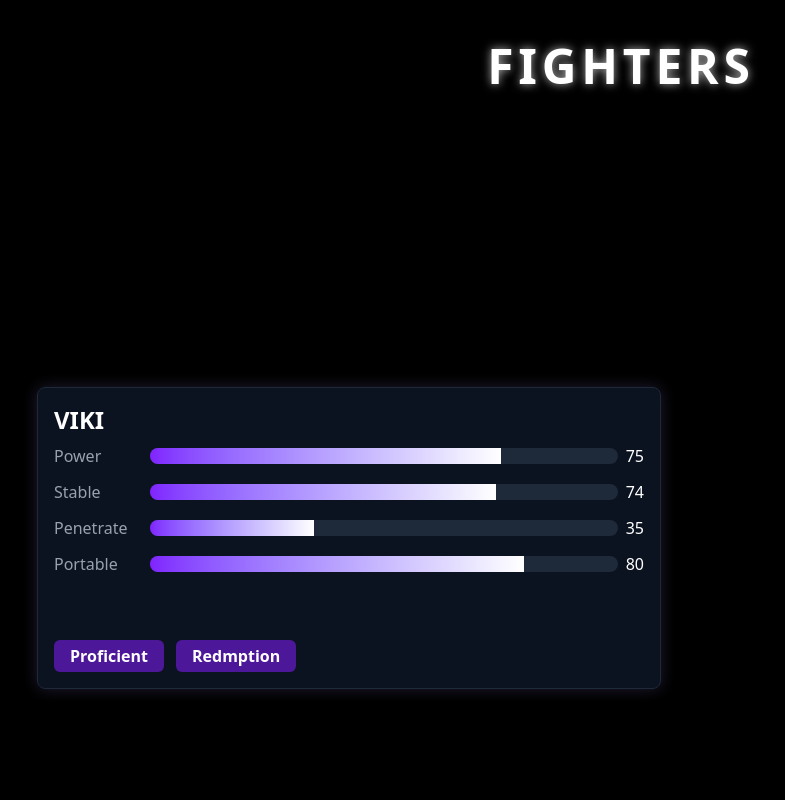
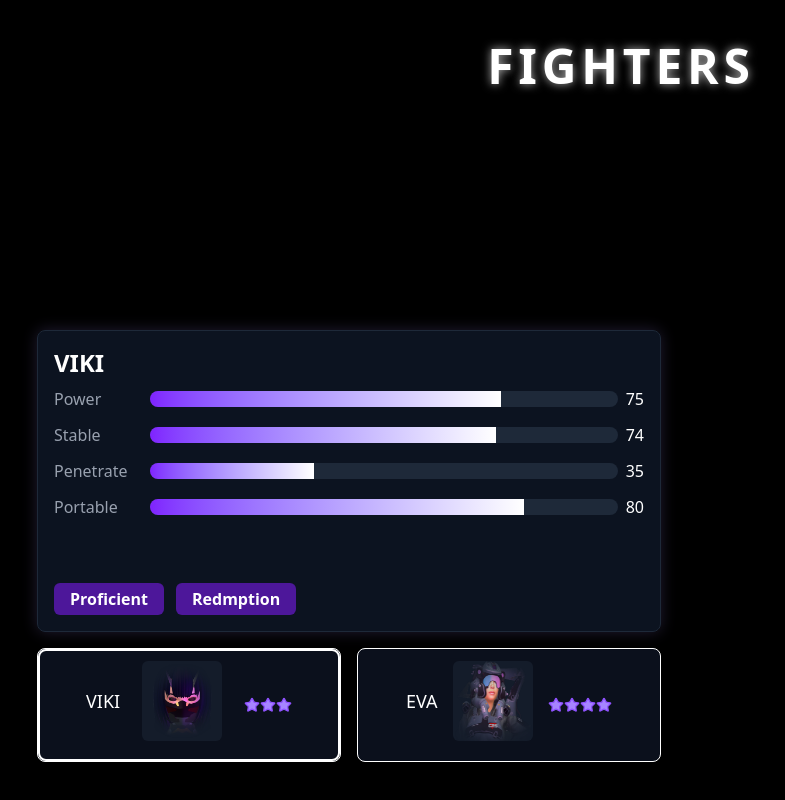
Before and after one commit to DouglaNyabasa/gaming-website, a React (Vite) app: page / in a window 1280 px wide. Shown: the part 1005-1805 px from the top of the page, without its empty margins (19-804 px from the left). Built offline with nearby package versions, Linux system fonts and the light colour scheme.

Commit message:
implementing 3d character images

```diff
--- a/package.json
+++ b/package.json
@@ -12,6 +12,7 @@
   "dependencies": {
     "@tailwindcss/vite": "^4.1.16",
     "boxicons": "^2.1.4",
+    "lucide-react": "^0.552.0",
     "react": "^19.1.1",
     "react-dom": "^19.1.1",
     "tailwindcss": "^4.1.16"
--- a/src/Componets/Characters/Characters.jsx
+++ b/src/Componets/Characters/Characters.jsx
@@ -1,5 +1,6 @@
 import React, { useState } from "react";
 import { Avatar } from "../../constants";
+import { Star } from "lucide-react";
 
 const Characters = () => {
   // tract the selected avatar
@@ -103,7 +104,75 @@ const Characters = () => {
 
           {/* avatar selection card */}
 
-          <div className=""></div>
+          <div className="grid grid-cols-2 gap-4">
+            {/* VIKI card */}
+            <div
+              className="relative bg-gray-900/70 flex backdrop-blur-sm rounded-lg border lg:flex-row flex-col p-3  justify-between px-12 items-center transition-all duration-300 cursor-pointer"
+              onClick={() => setSelectedAvatar("VIKI")}
+            >
+              <div className="text-lg mb-2">VIKI</div>
+
+              {/* Avatar visual placeholder */}
+
+              <div className="">
+                <img
+                  src="/images/VIKI.png"
+                  alt="VIKI-IMG"
+                  className="w-20 h-20 bg-gray-800/50 rounded-md flex items-center justify-center mb-2 "
+                />
+              </div>
+              {/* star ratings */}
+
+              <div className="flex ">
+                {[...Array(3)].map((_, i) => (
+                  <Star
+                    key={i}
+                    className="w-4 h-4 fill-violet-400 text-violet-500"
+                  />
+                ))}
+              </div>
+
+              {/* visual highlight for selected avatar  */}
+
+              {selectedAvatar === "VIKI" && (
+                <div className="absolute inset-0 border-2 rounded-lg pointer-events-none"></div>
+              )}
+            </div>
+
+            {/* Eva card */}
+            <div
+              className="relative bg-gray-900/70 flex backdrop-blur-sm rounded-lg border lg:flex-row flex-col p-3  justify-between px-12 items-center transition-all duration-300 cursor-pointer"
+              onClick={() => setSelectedAvatar("EVA")}
+            >
+              <div className="text-lg mb-2">EVA</div>
+
+              {/* Avatar visual placeholder */}
+
+              <div className="">
+                <img
+                  src="/images/EVA.png"
+                  alt="EVA-IMG"
+                  className="w-20 h-20 bg-gray-800/50 rounded-md flex items-center justify-center mb-2 "
+                />
+              </div>
+              {/* star ratings */}
+
+              <div className="flex ">
+                {[...Array(4)].map((_, i) => (
+                  <Star
+                    key={i}
+                    className="w-4 h-4 fill-violet-400 text-violet-500"
+                  />
+                ))}
+              </div>
+
+              {/* visual highlight for selected avatar  */}
+
+              {selectedAvatar === "EVA" && (
+                <div className="absolute inset-0 border-2 rounded-lg pointer-events-none"></div>
+              )}
+            </div>
+          </div>
         </div>
       </div>
     </div>
--- a/src/constants/index.js
+++ b/src/constants/index.js
@@ -12,7 +12,7 @@ export const Avatar = {
     power: 95,
     stable: 74,
     penetrate: 65,
-    portable: 50,
-    stars: 6,
+    portable: 80,
+    stars: 4,
   },
 };
```
Also changed, not shown: 1 other file (tests, documents, lock files or other folders).
